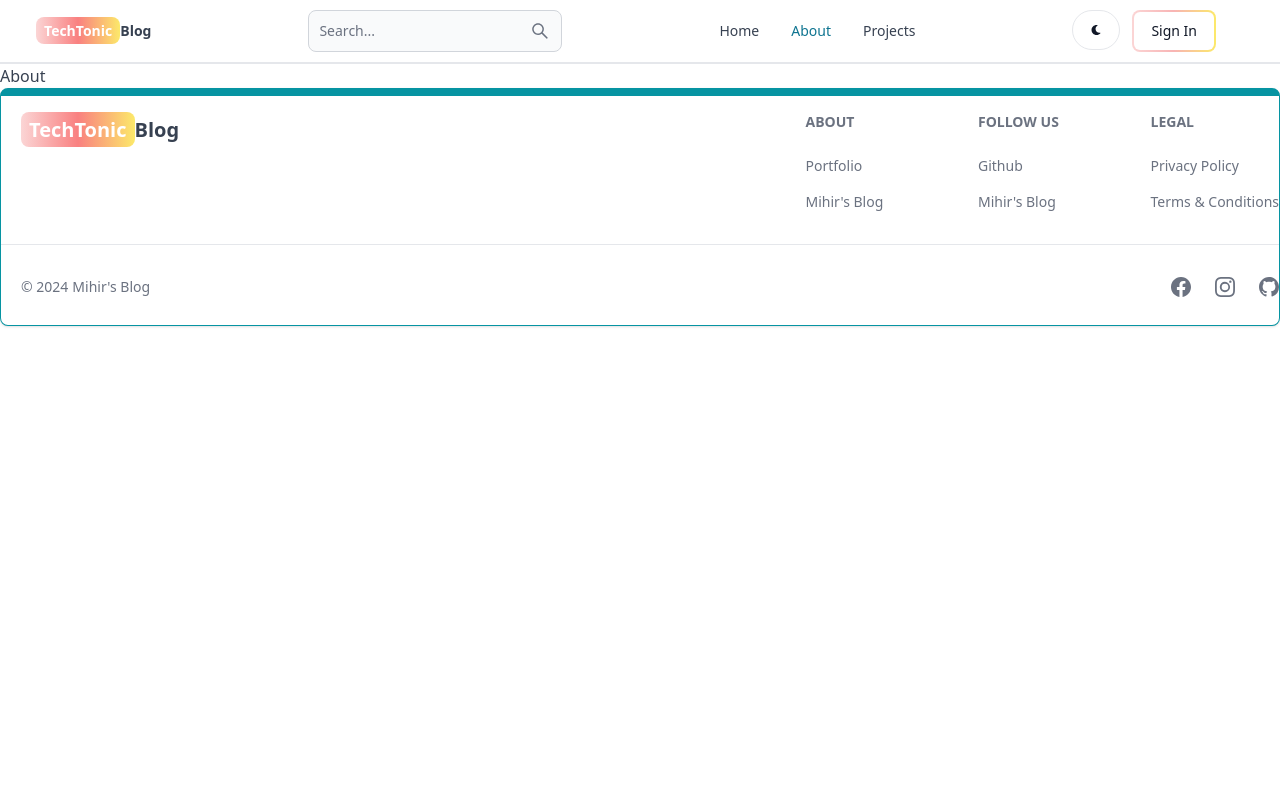
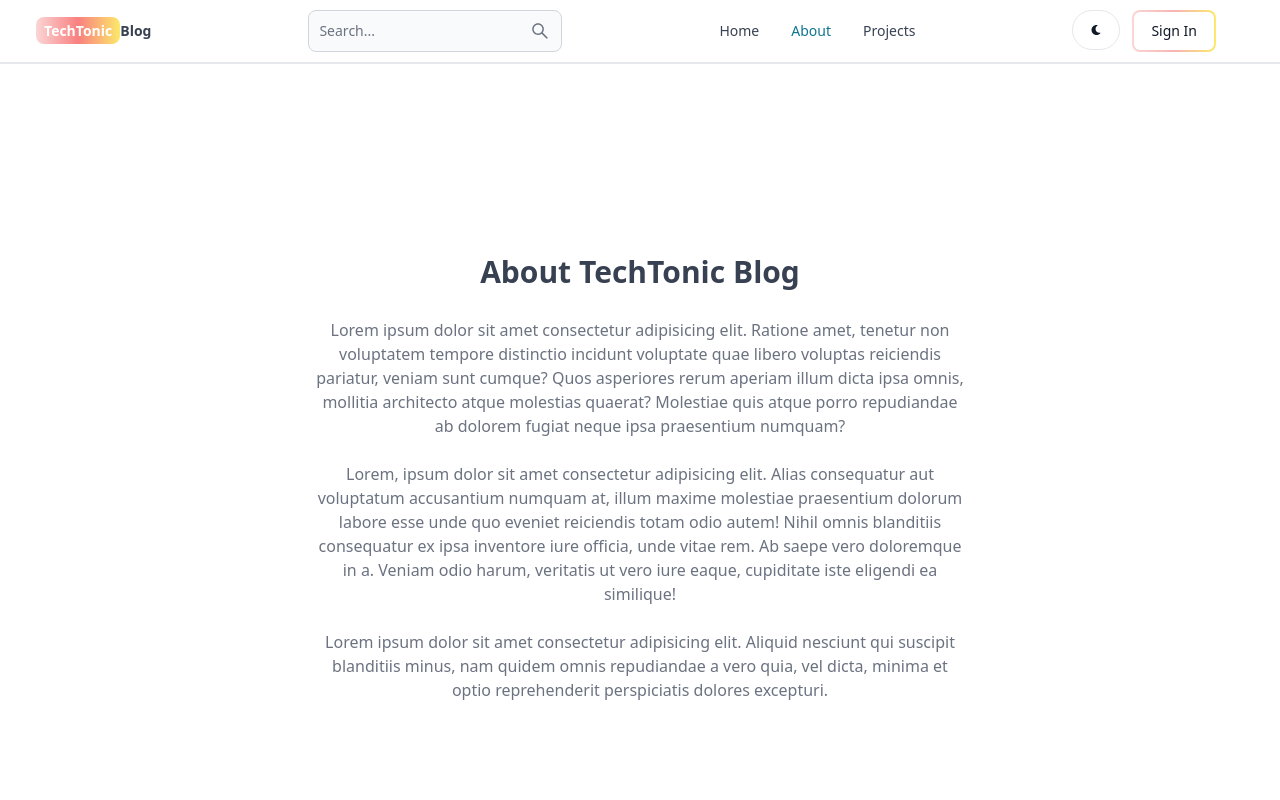
Before and after one commit to imihirjain/mern-blog, a React (Vite) app in the folder client/: page /about in a window 1280 px wide. Shown: the top 800 px of the page. Built offline with nearby package versions, Linux system fonts and the light colour scheme; no server answers.

Commit message:
complete about and project page

```diff
--- a/client/src/pages/About.jsx
+++ b/client/src/pages/About.jsx
@@ -1,10 +1,41 @@
 // eslint-disable-next-line no-unused-vars
-import React from 'react'
+import React from "react";
 
 export default function About() {
   return (
-    <div>
-      About
+    <div className="min-h-screen items-center justify-center flex ">
+      <div className="max-w-2xl mx-auto p-3 text-center">
+        <div>
+          <h1 className="text-3xl font-semibold my-7 text-center">
+            About TechTonic Blog
+          </h1>
+          <div className="flex flex-col gap-6 text-gray-500 text-md">
+            <p>
+              Lorem ipsum dolor sit amet consectetur adipisicing elit. Ratione
+              amet, tenetur non voluptatem tempore distinctio incidunt voluptate
+              quae libero voluptas reiciendis pariatur, veniam sunt cumque? Quos
+              asperiores rerum aperiam illum dicta ipsa omnis, mollitia
+              architecto atque molestias quaerat? Molestiae quis atque porro
+              repudiandae ab dolorem fugiat neque ipsa praesentium numquam?
+            </p>
+            <p>
+              Lorem, ipsum dolor sit amet consectetur adipisicing elit. Alias
+              consequatur aut voluptatum accusantium numquam at, illum maxime
+              molestiae praesentium dolorum labore esse unde quo eveniet
+              reiciendis totam odio autem! Nihil omnis blanditiis consequatur ex
+              ipsa inventore iure officia, unde vitae rem. Ab saepe vero
+              doloremque in a. Veniam odio harum, veritatis ut vero iure eaque,
+              cupiditate iste eligendi ea similique!
+            </p>
+            <p>
+              Lorem ipsum dolor sit amet consectetur adipisicing elit. Aliquid
+              nesciunt qui suscipit blanditiis minus, nam quidem omnis
+              repudiandae a vero quia, vel dicta, minima et optio reprehenderit
+              perspiciatis dolores excepturi.
+            </p>
+          </div>
+        </div>
+      </div>
     </div>
-  )
+  );
 }
--- a/client/src/pages/Projects.jsx
+++ b/client/src/pages/Projects.jsx
@@ -1,9 +1,14 @@
-import React from 'react'
+import React from "react";
+import CallToAction from "../components/CallToAction";
 
 export default function Projects() {
   return (
-    <div>
-      Projects
+    <div className="min-h-screen max-w-2xl mx-auto flex justify-center items-center flex-col gap-6 p-3">
+      <h1 className="text-3xl font-semibold">Projects</h1>
+      <p className="text-md text-gray-500">
+        Lorem ipsum dolor sit amet consectetur adipisicing elit. Earum, sequi?
+      </p>
+      <CallToAction />
     </div>
-  )
+  );
 }
```
